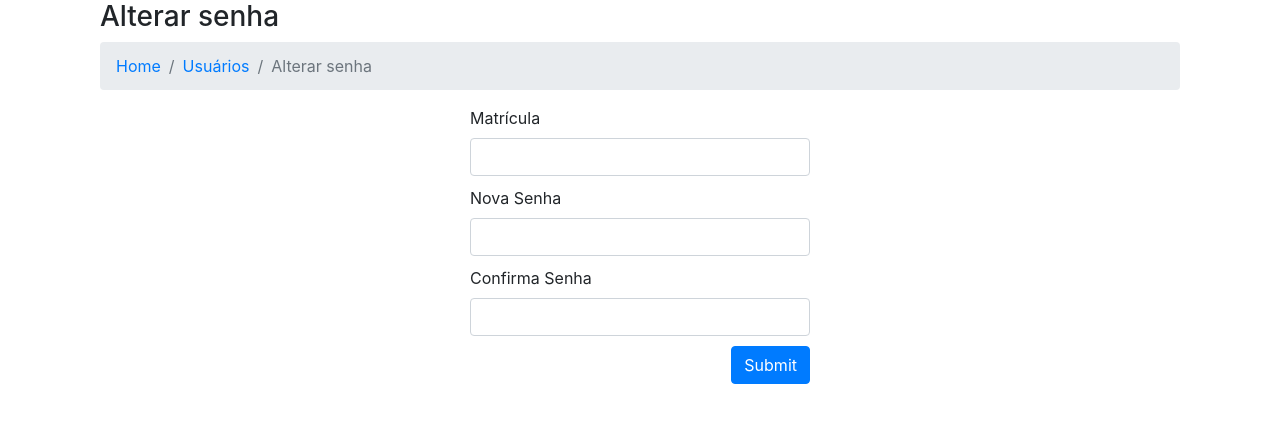
After one commit to tarcisio-sousa/projeto-seletivo-vendas, a CodeIgniter app: page /inforgeneses/usuario/alterar/senha/1 in a window 1280 px wide. The commit adds this page. Shown: the top 423 px of the page. Run offline with CodeIgniter, Linux system fonts and the light colour scheme; the visitor is signed in with stand-in values (Sample User, id 1); some libraries are stand-ins or nearby versions.

Commit message:
Adicionada Rotina Alterar Senha do usuário

```diff
--- a/application/config/routes.php
+++ b/application/config/routes.php
@@ -53,3 +53,5 @@ defined('BASEPATH') OR exit('No direct script access allowed');
 $route['default_controller'] = 'home';
 $route['404_override'] = '';
 $route['translate_uri_dashes'] = FALSE;
+
+$route['usuario/alterar/senha/(:num)'] = '/usuario/alterar_senha/$1';
--- a/application/controllers/Usuario.php
+++ b/application/controllers/Usuario.php
@@ -77,6 +77,38 @@ class Usuario extends MY_Controller
 		}
 	}
 
+	public function alterar_senha($id = null) {
+		$this->load->library('form_validation');
+		$regras = array(
+			array('field' => 'matricula', 'label' => 'Matrícula', 'rules' => 'required'),
+			array('field' => 'nsenha', 'label' => 'Nova Senha', 'rules' => 'required|alpha_numeric|min_length[6]'),
+			array('field' => 'csenha', 'label' => 'Confirma Senha', 'rules' => 'required|matches[nsenha]')
+		);
+		$variaveis['id'] = $id;
+		$this->form_validation->set_message('matches', 'A senha não corresponde.');
+		$this->form_validation->set_rules($regras);
+		// $this->form_validation->run();
+		if ($this->form_validation->run() && $id){
+			$usuario = $this->m_usuario->get($id);
+			if($usuario->num_rows() == 1) {
+				// $variaveis['id'] = $usuario->row()->id;
+				// $variaveis['senha'] = $usuario->row()->senha;
+				$nova_senha = $this->input->post('nsenha');
+				$dados = array('senha' => password_hash($nova_senha, PASSWORD_DEFAULT));
+				if($this->m_usuario->persiste($dados, $id)){
+					$variaveis['mensagem'] = "Senha alterada com sucesso!";
+				}
+				// if($this->form_validation->set_rules($regras) == FALSE){
+
+				// }
+			} else {
+				$variaveis['mensagem'] = "Usuário não encontrado!";
+			}
+		}
+		$data['content'] = $this->load->view('usuario_alterar_senha', $variaveis, TRUE);
+		$this->load->view('template', $data);
+	}
+
 	public function remove($id = null) {
 		if ($this->m_usuario->delete($id)) {
 			redirect(base_url('usuario'));
--- /dev/null
+++ b/application/views/usuario_alterar_senha.php
@@ -0,0 +1,73 @@
+<style type="text/css">
+	.alert{
+		margin: 0;
+		padding: 0;
+	}
+	.alert p{
+		margin: 5px 0;
+		padding: 0;
+	}
+</style>
+<div class="container-fluid">
+	<div class="row">
+		<div class="col-md-12">
+			<h3 class="text-left">
+				Alterar senha
+			</h3>
+
+			<nav aria-label="breadcrumb">
+				<ol class="breadcrumb">
+					<li class="breadcrumb-item"><?= anchor('/', 'Home', array()); ?></li>
+					<li class="breadcrumb-item"><?= anchor('usuario', 'Usuários', array()); ?></li>
+					<li class="breadcrumb-item active" aria-current="page">Alterar senha</li>
+				</ol>
+			</nav>
+		</div>
+	</div>
+	<div class="row">
+		<div class="col-md-4">
+			<?= isset($mensagem) ? $mensagem : "" ?>
+		</div>
+		<div class="col-md-4">
+			<!-- <form role="form"> -->
+			<?= form_open("usuario/alterar/senha/$id") ?>
+				<div class="row">
+					<div class="col-sm-12">
+						<div class="form-group mb-2 text-left">
+
+							<label for="matricula"> Matrícula </label>
+							<input type="text" name="matricula" class="form-control" id="matricula" value="<?= set_value('matricula') ? : (isset($matricula) ? $matricula : '') ?>" />
+
+							<div class="col-sm-12 alert" role="alert"><?php echo form_error('matricula') ?  : ''; ?></div>
+						</div>
+					</div>
+					<div class="col-sm-12">
+						<div class="form-group mb-2 text-left">
+
+							<label for="password"> Nova Senha </label>
+							<input type="password" name="nsenha" class="form-control" id="inputNewPassword" value="<?= set_value('nsenha') ? : (isset($nsenha) ? $nsenha : '') ?>" />
+
+							<div class="col-sm-12 alert" role="alert"><?php echo form_error('nsenha') ?  : ''; ?></div>
+						</div>
+					</div>
+					<div class="col-sm-12">
+						<div class="form-group mb-2 text-left">
+
+							<label for="password"> Confirma Senha </label>
+							<input type="password" name="csenha" class="form-control" id="inputConfirmPassword" value="<?= set_value('csenha') ? : (isset($csenha) ? $csenha : '') ?>" />
+
+							<div class="col-sm-12 alert" role="alert"><?php echo form_error('csenha') ?  : ''; ?></div>
+						</div>
+					</div>
+				</div>
+				<div class="row">
+					<div class="col-sm-12"><input type='hidden' name="id" value="<?= set_value('id') ? : (isset($id) ? $id : ''); ?>"></div>
+					<div class="col-sm-12 text-right">
+						<button type="submit" class="btn btn-primary"> Submit </button>
+					</div>
+				</div>
+			<!-- </form> -->
+			<?= form_close(); ?>
+		</div>
+	</div>
+</div>
--- a/application/views/usuario_home.php
+++ b/application/views/usuario_home.php
@@ -38,6 +38,7 @@
 						<td> <?= $usuario->matricula ?> </td>
 						<td> <?= $usuario->status ?> </td>
 						<td class="text-right">
+							<?= anchor("usuario/alterar/senha/$usuario->id", 'Editar senha', array('class' => 'btn btn-warning btn-sm')); ?>
 							<?= anchor("usuario/edita/$usuario->id", 'Editar', array('class' => 'btn btn-primary btn-sm')); ?>
 							<?= anchor("usuario/remove/$usuario->id", 'Excluir', array('class' => 'btn btn-danger btn-sm')); ?></td>
 					</tr>
```
Also changed, not shown: application/language/portuguese/form_validation_lang.php (+4 -4 lines).
